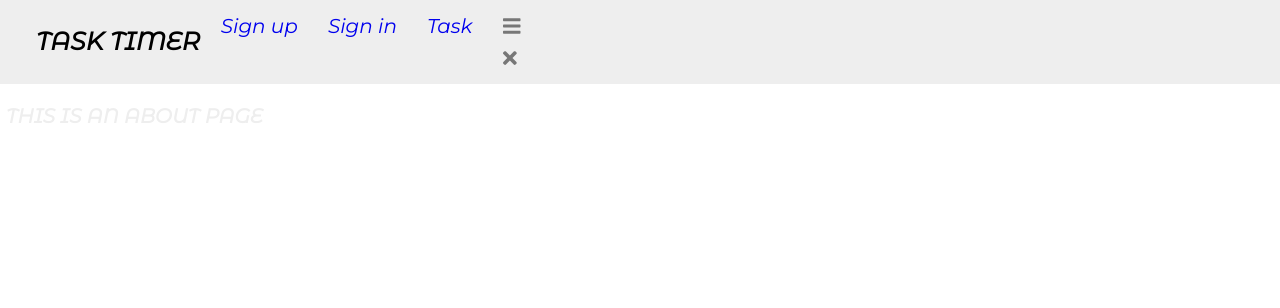
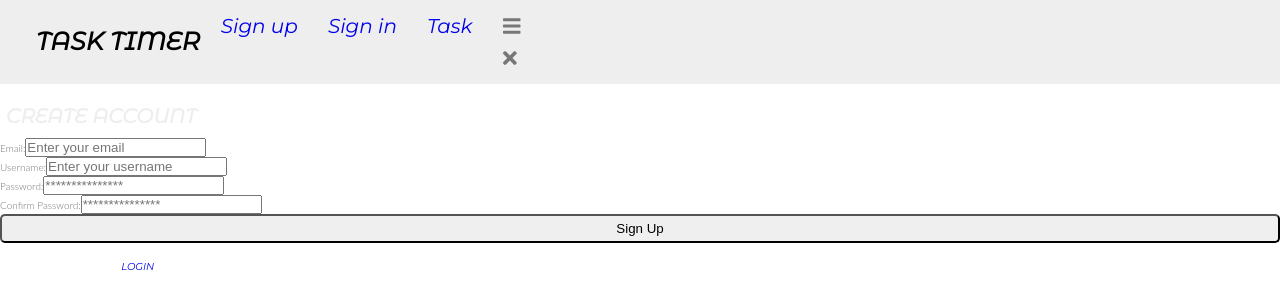
Before and after one commit to dev-makanju/task-manager, a Vue app: page /register in a window 1280 px wide. Shown: the top 308 px of the page. Built offline with nearby package versions, Linux system fonts and the light colour scheme.

Commit message:
added a sign up page or ui

```diff
--- a/src/components/register.vue
+++ b/src/components/register.vue
@@ -0,0 +1,35 @@
+<template>
+    <div class="form-control">
+        <div class="form-control header">
+             <h1>Create Account</h1>
+        </div>
+        <div class="form-control-inputs">
+            <label for="email">Email:</label>
+            <input type="email" name="" id="email" placeholder="Enter your email">
+        </div>
+        <div class="form-control-inputs">
+            <label for="email">Username:</label>
+            <input type="text" name="" id="" placeholder="Enter your username">
+        </div>
+        <div class="form-control-inputs">
+            <label for="password">Password:</label>
+            <input type="password" name="" id="password" placeholder="***************">
+        </div>
+        <div class="form-control-inputs">
+            <label for="password">Confirm Password:</label>
+            <input type="password" name="" id="password" placeholder="***************">
+        </div>
+        <div class="form-control-inputs">
+              <button class="btn btn-auth">Sign Up</button>
+        </div>
+        <p>Already a menber?
+            <router-link :to="{name:'signIn'}">login</router-link>
+        </p>
+    </div>
+</template>
+
+<script>
+export default {
+    name:"register"
+}
+</script>
--- a/src/views/signUp.vue
+++ b/src/views/signUp.vue
@@ -1,5 +1,15 @@
 <template>
-  <div class="about">
-    <h1>This is an about page</h1>
+  <div>
+       <register/>
   </div>
 </template>
+<script>
+import register from '../components/register.vue'
+
+export default {
+   name:"registerPage",
+   components:{
+     register
+   }
+}
+</script>
```
